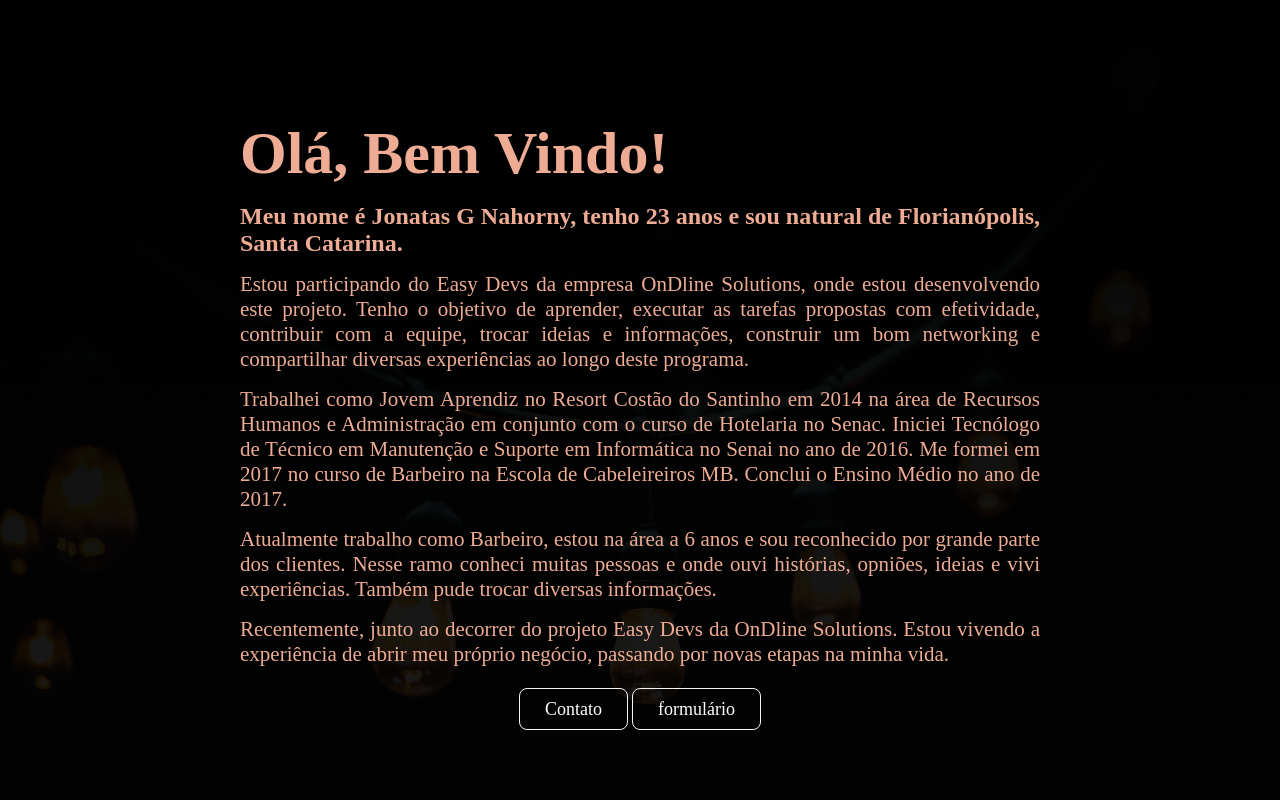
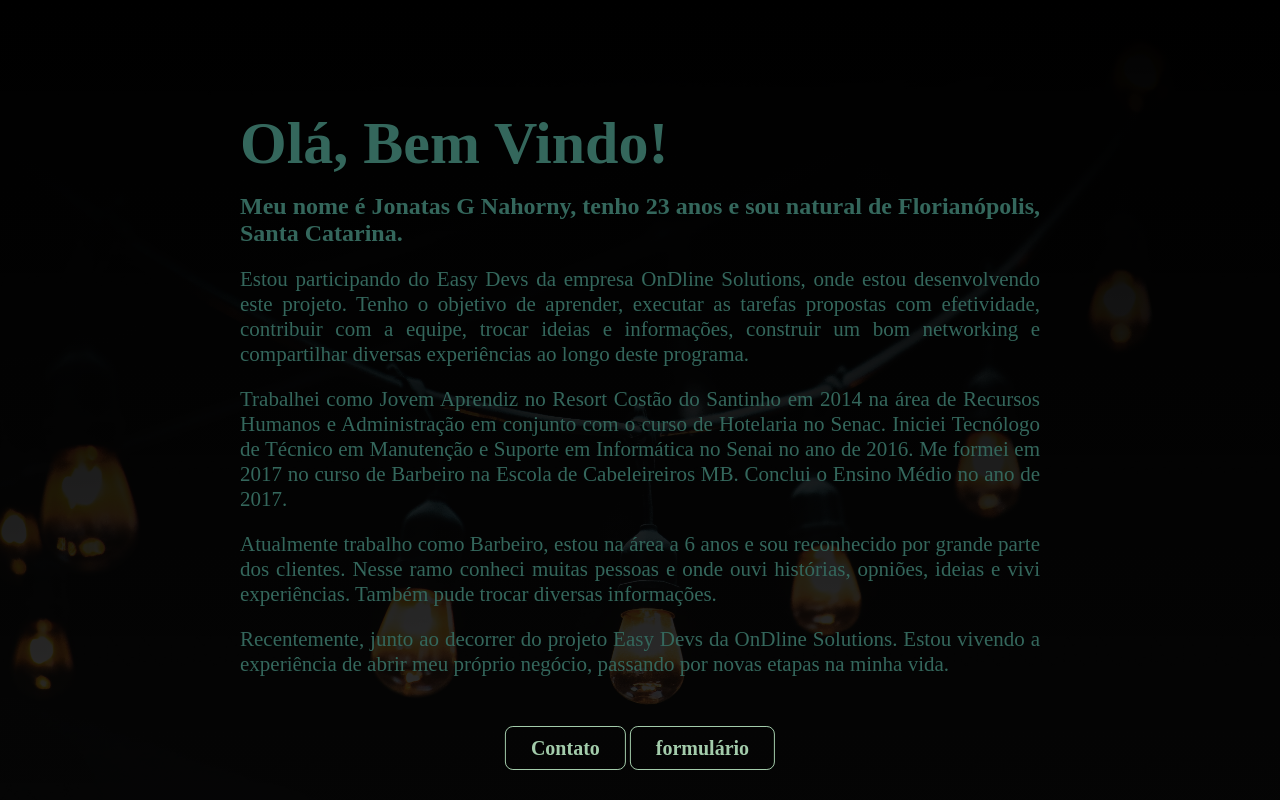
Before and after one commit to jonatasnahorny/projeto_OnDline, a plain HTML site: page index.html in a window 1280 px wide. Drawn offline with Linux system fonts and the light colour scheme.

Commit message:
subindo botao voltar e cores

```diff
--- a/style.css
+++ b/style.css
@@ -3,9 +3,10 @@
     padding: 0;
     box-sizing: border-box;
 }
+/* paleta de cores #14140F #053D38 #34675C #A3CCAB #F26800 */
 .banner{
     height: 100vh;
-    background: linear-gradient(rgb(0, 0, 0), rgba(0, 0, 0, 0.877)), url('imagemfundo.jpg');
+    background: linear-gradient(rgb(0, 0, 0), rgba(0, 0, 0, 0.8)), url('imagemfundo.jpg');
     background-size: cover;
     background-position: center;
     background-repeat: no-repeat;
@@ -15,43 +16,44 @@
     text-align: center;
 }
 h1{
-    color: #eeac94;
+    color: #34675C;
     margin-top: 15px;
     margin-bottom: 15px;
 }
 h2{
-    color: #eeac94;
+    color: #34675C;
     font-size: 60px;
     font-weight: 600;
 }
 p{
-    margin-top: 15px;
+    margin-top: 20px;
     margin-bottom: 15px;
-    color: #eeac94;
+    color: #34675C;
     font-size: 21px;
     font-weight: 400;
 }
 /* ARRUMAR POSIÇÃO BOTÃO!! */
 .botoespg1{
-    position: absolute;
+    position:absolute;
     left: 50%;
     transform: translateX(-50%);
-    bottom: 10%;
+    bottom: 5%;
 
 }
 a{
-    color:#fff;
+    color:#A3CCAB;
+    font-weight: bold;
     padding: 10px 25px;
-    font-size: 18px;
+    font-size: 20px;
     border-radius: 8px;
     background-color: transparent;
-    border: 1.5px solid whitesmoke;
+    border: 1.5px solid #A3CCAB;
     text-align: center;
     text-decoration: none;
     transition-duration: 0.4s;
 }
 a:hover {
-    background-color: #ffffff;
+    background-color: #A3CCAB;
     color: rgb(0, 0, 0);
     text-decoration: none;
 }
@@ -59,3 +61,8 @@ a:hover {
     text-align: justify;
     width: 100vh;
 }
+.btnvoltar{
+    position: absolute;
+    align-items: center;
+    bottom: 5%;
+}
```
Also changed, not shown: contatos.html (+5 -3 lines).
